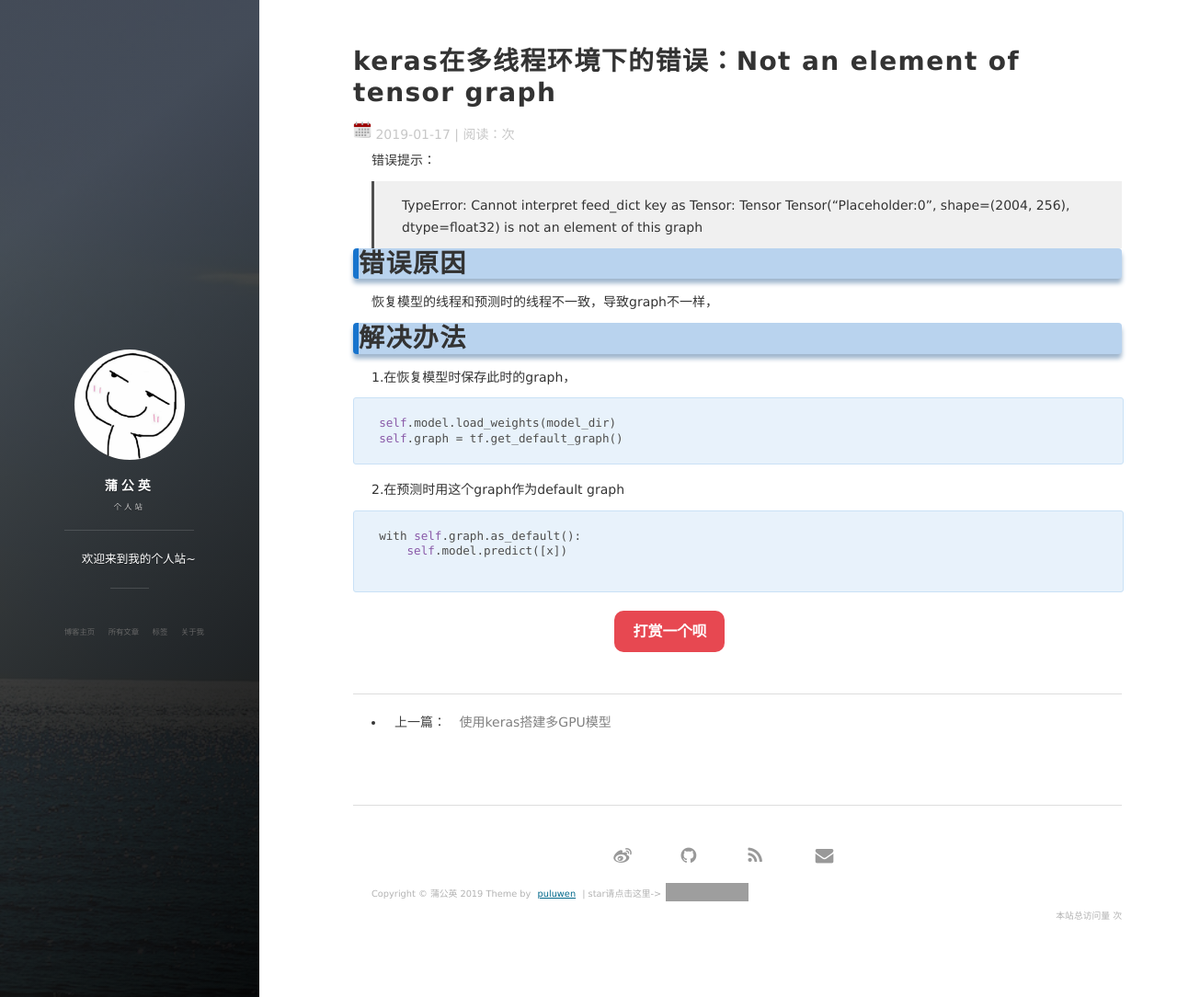
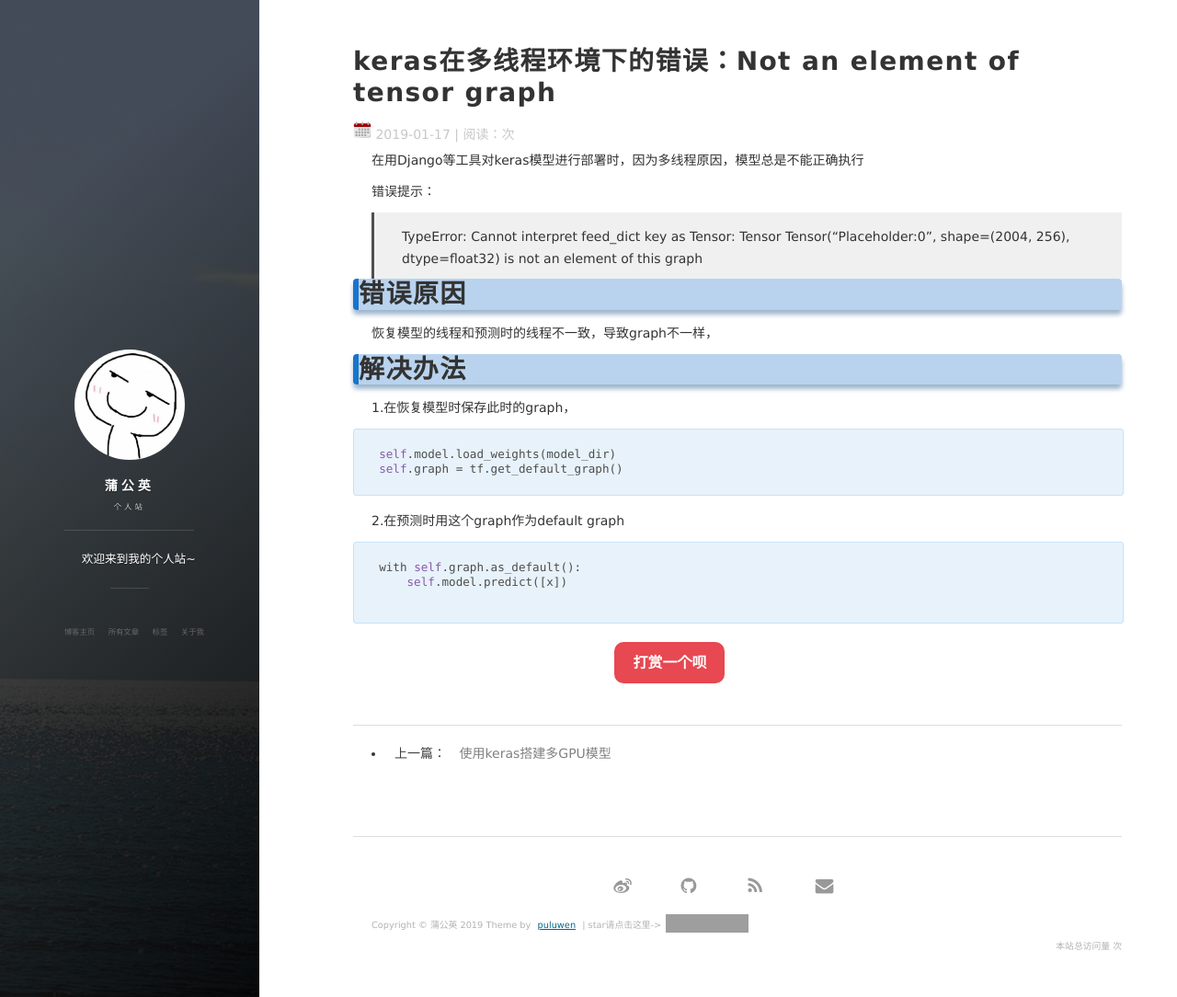
Before and after one commit to puluwen/puluwen.github.io, a Jekyll site: the page built from _posts/2019-01-17-keras-multhread-error.md, in a window 1280 px wide and 1084 px high. Shown: the whole window at 92% size. Built offline with Jekyll 4.4.1, drawn with Linux system fonts in a browser that asks for light colours; nearby versions of some CDN libraries; comment, search, counter and statistics services are not loaded; grey boxes are pictures that could not be loaded.

```diff
--- a/_posts/2019-01-17-keras-multhread-error.md
+++ b/_posts/2019-01-17-keras-multhread-error.md
@@ -7,6 +7,7 @@
 
 ---
 
+在用Django等工具对keras模型进行部署时，因为多线程原因，模型总是不能正确执行
 
 错误提示：
 > TypeError: Cannot interpret feed_dict key as Tensor: Tensor Tensor("Placeholder:0", shape=(2004, 256), dtype=float32) is not an element of this graph
```
